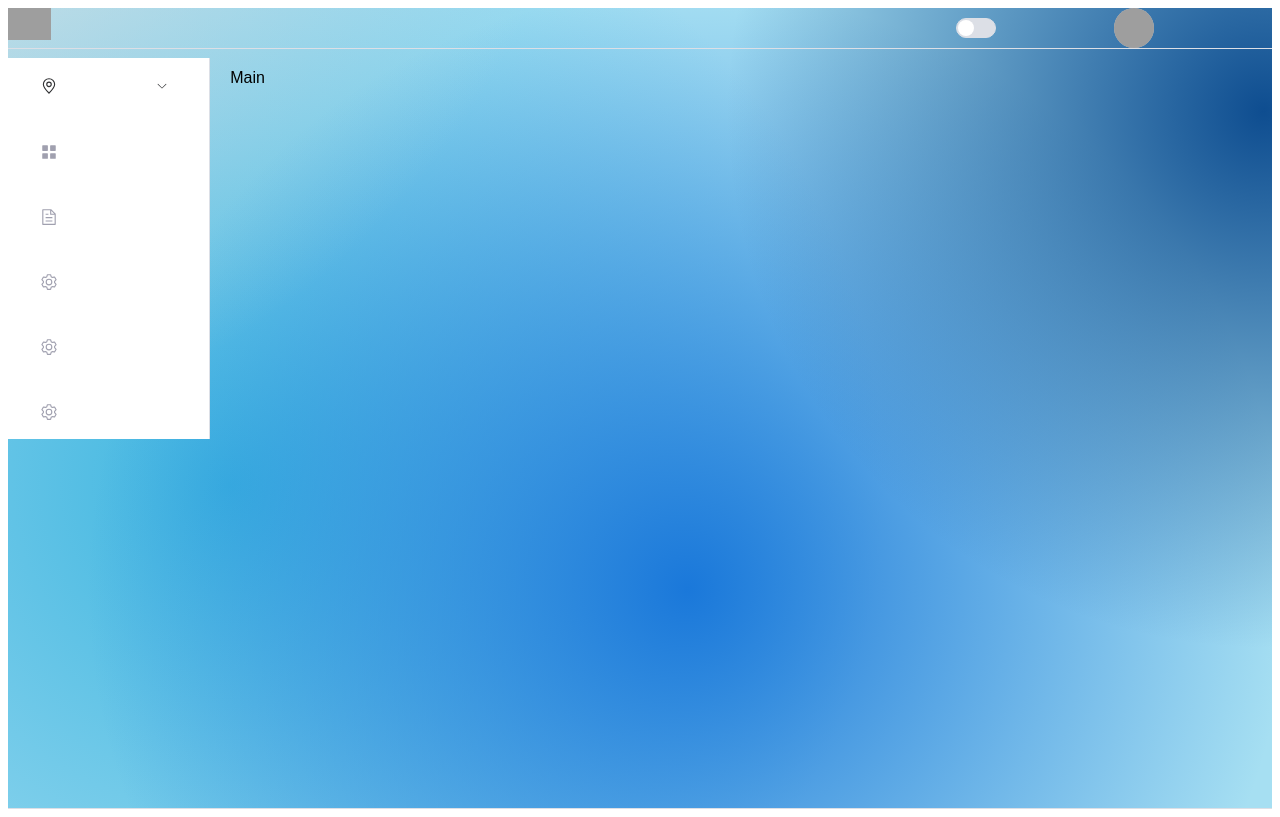
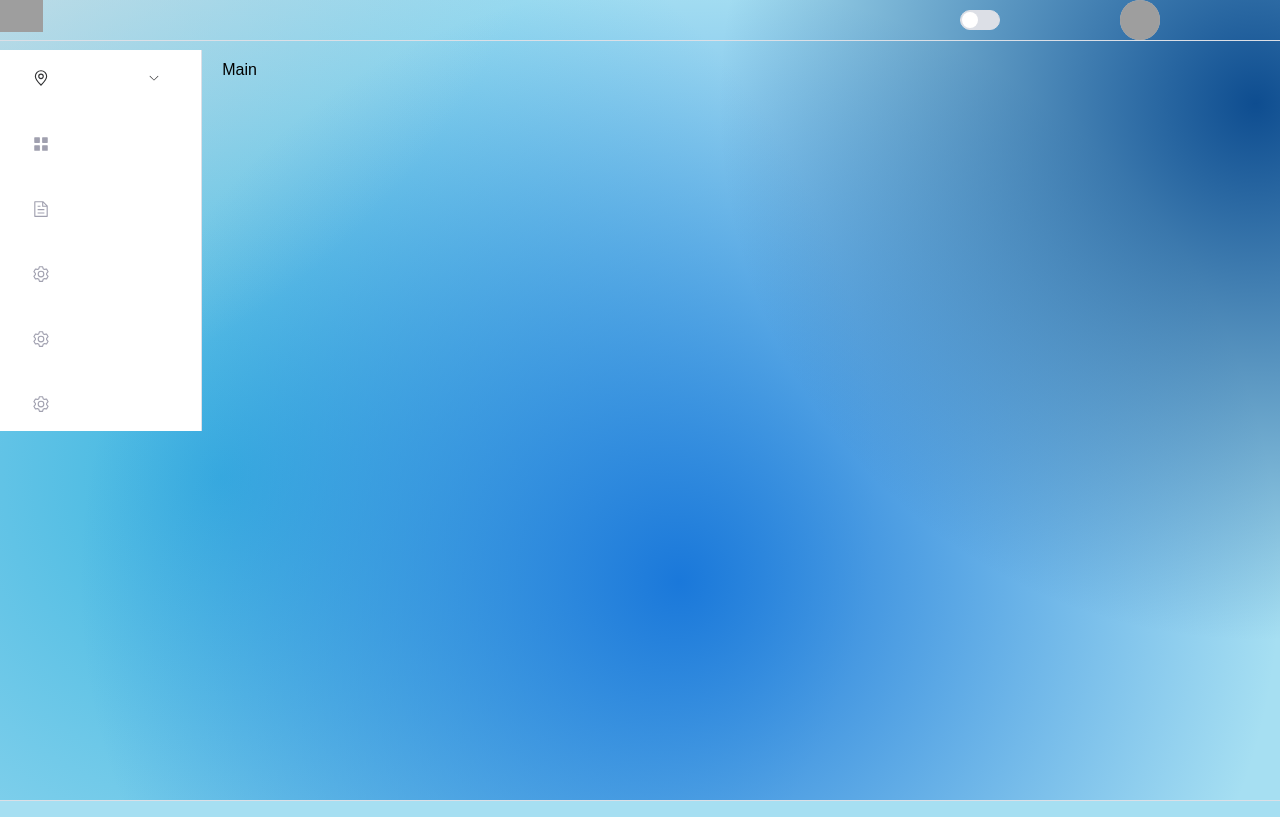
Before and after one commit to BUAA-2021/frontend-vue3, a Vue app: page / in a window 1280 px wide. Built offline with nearby package versions, Linux system fonts and the light colour scheme; sample sign-in values are in the browser's storage; grey boxes are pictures that could not be loaded.

Commit message:
modify app css

```diff
--- a/src/App.vue
+++ b/src/App.vue
@@ -5,13 +5,13 @@ import Header from "./components/common/Header.vue";
 </script>
 
 <template>
-  <body>
+  <body class="body">
     <Header />
     <RouterView />
   </body>
 </template>
 
-<style scoped>
+<style>
 header {
   line-height: 1.5;
   max-height: 100vh;
@@ -131,4 +131,7 @@ Header {
   opacity: 0.5;
   z-index: 10;
 }
+.body {
+  margin: 0;
+}
 </style>
```
